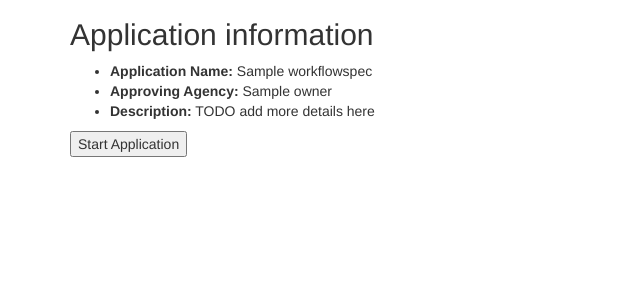
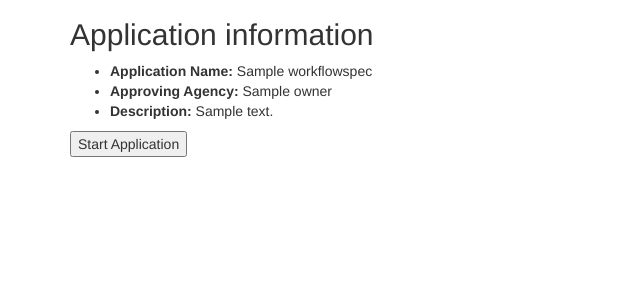
Before and after one commit to tsujamin/digi-approval, a Django app: template src/digiapproval_project/digiapproval_project/apps/digiapproval/templates/digiapproval/new_workflow.html in a window 1280 px wide. Shown: the part 134-434 px from the top of the page, without its empty margins (0-640 px from the left). Run offline with Django 3.2, Linux system fonts and the light colour scheme; the template is opened without the code that fills it: most values are stand-ins (such as "Sample title", 1, 10 or a date in 2020); parts of the project's set-up code (start-up, migrations or seed data) failed here and were passed over; some libraries are stand-ins or nearby versions.

Commit message:
Add workflowspec description to new_workflow template

```diff
--- a/src/digiapproval_project/digiapproval_project/apps/digiapproval/templates/digiapproval/new_workflow.html
+++ b/src/digiapproval_project/digiapproval_project/apps/digiapproval/templates/digiapproval/new_workflow.html
@@ -5,7 +5,7 @@
 <h2>Application information</h2>
 <ul><li><strong>Application Name:</strong> {{ workflowspec.name }}</li>
 <li><strong>Approving Agency:</strong> {{ workflowspec.owner.name }}</li>
-<li><strong>Description:</strong> TODO add more details here</li>
+<li><strong>Description:</strong> {{ workflowspec.description }}</li>
 </ul>
 <form action="{% url 'new_workflow' workflowspec.id %}" method="POST">
     {% csrf_token %}
```
